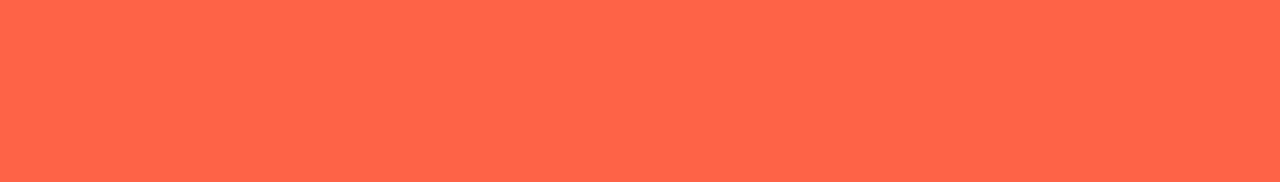
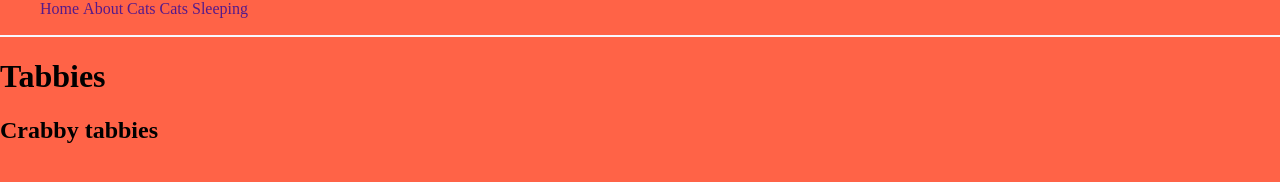
Before and after one commit to DreRandaci/html101, a plain HTML site: page index.html in a window 1280 px wide. Drawn offline with Linux system fonts and the light colour scheme.

Commit message:
added styles and text

```diff
--- a/index.html
+++ b/index.html
@@ -5,6 +5,18 @@
 	<link rel="stylesheet" type="text/css" href="./main.css">
 </head>
 <body>
+	<nav>
+		<ul>
+			<li><a href="">Home</a></li>
+			<li><a href="">About</a></li>
+			<li><a href="">Cats</a></li>
+			<li><a href="">Cats Sleeping</a></li>
+		</ul>
+	</nav>
+
+<h1>Tabbies</h1>
+<h2>Crabby tabbies</h2>
+
 
 </body>
 </html>
--- a/main.css
+++ b/main.css
@@ -1,3 +1,22 @@
 body {
 	background-color: tomato;
+	margin: 0;
 }
+
+nav {
+	border-bottom: 2px solid ghostwhite;
+	height: 35px;
+}
+
+ul {
+	list-style: none;
+	margin: 0;
+}
+
+li {
+  display: inline;
+}
+
+a {
+	text-decoration: none;
+}
```
